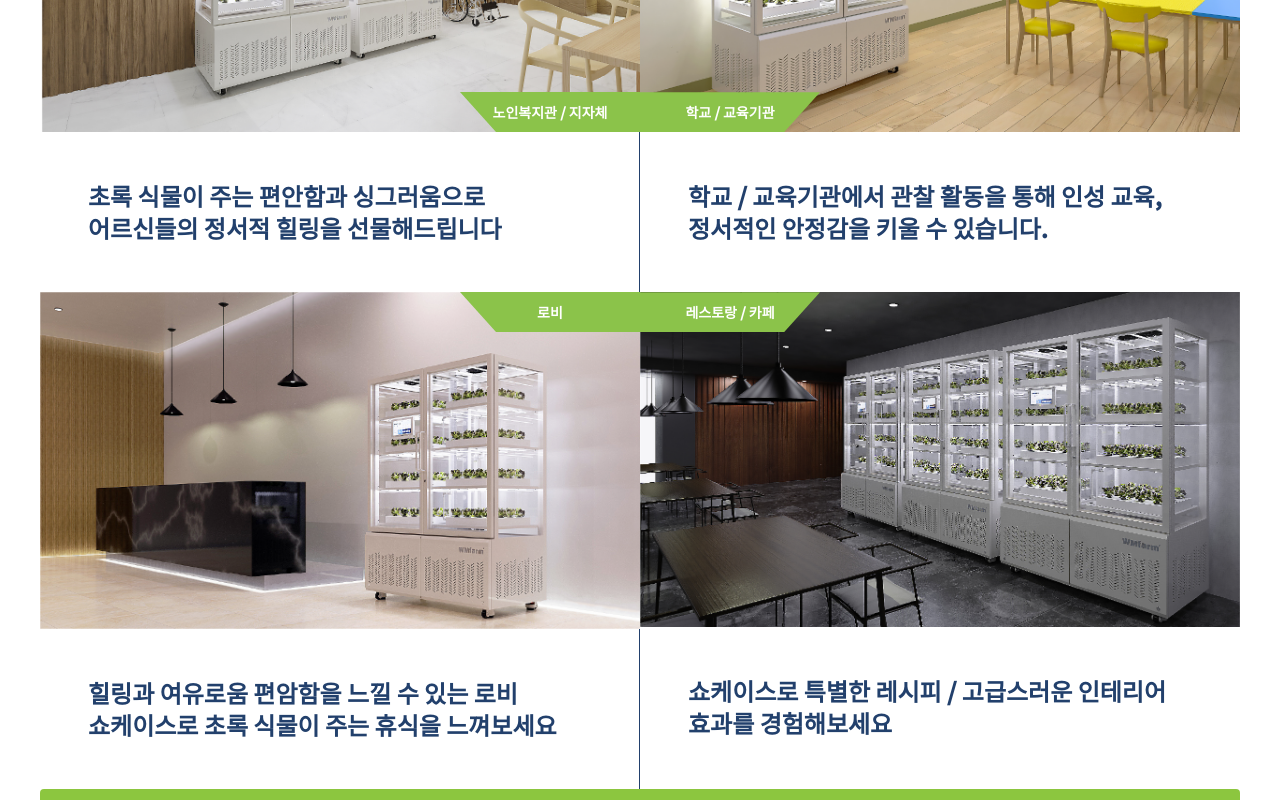
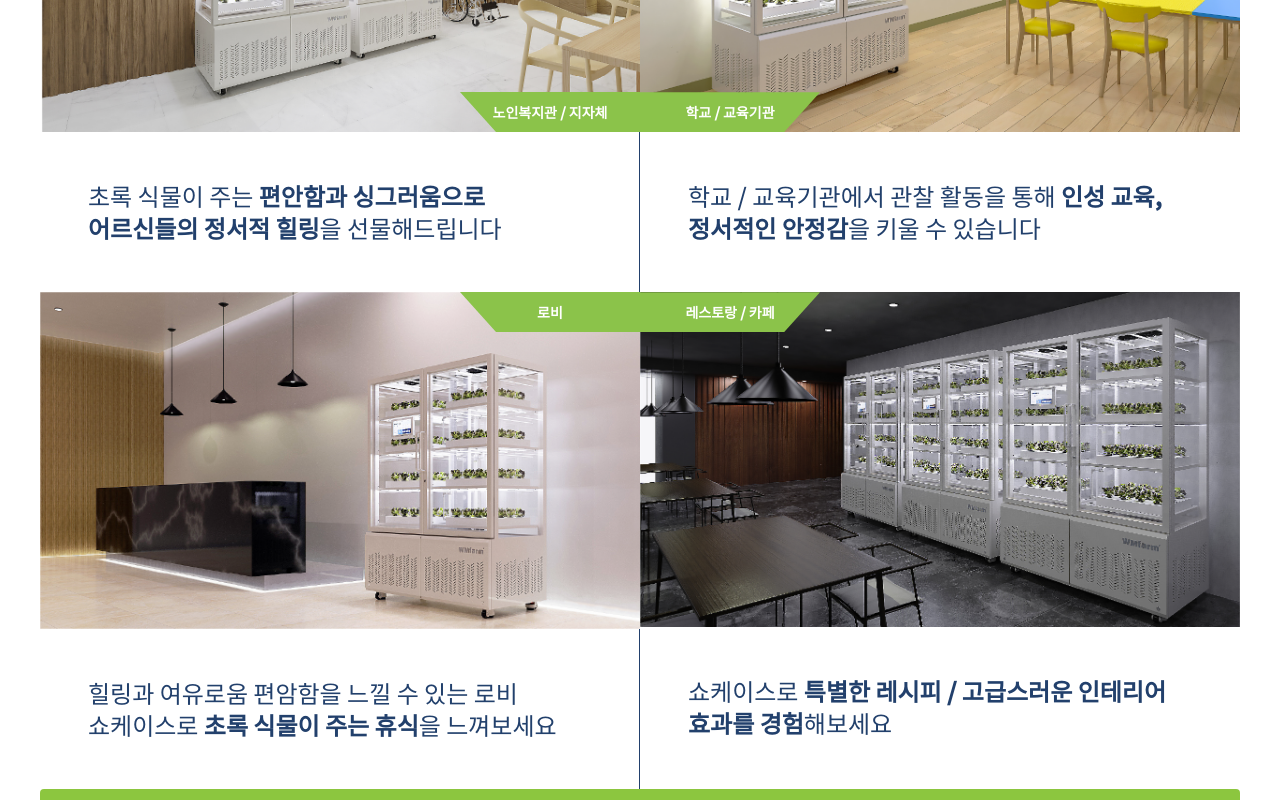
Before and after one commit to ckdwns9121/wm-farm-website, a Next.js app: page / in a window 1280 px wide. Shown: the part 1800-2600 px from the top of the page. Built offline with nearby package versions, Linux system fonts and the light colour scheme.

Commit message:
# 페이지 수정

```diff
--- a/src/app/page.js
+++ b/src/app/page.js
@@ -108,11 +108,12 @@ export default function Home() {
                   </span>
                 </span>
               </div>
-              <div className="item-sub item-border font-bold txt-blue text-xs md:text-2xl p-6 md:p-12 break-keep">
-                <span>
-                  초록 식물이 주는 편안함과 싱그러움으로 어르신들의 정서적
-                  힐링을 선물해드립니다
+              <div className="item-sub item-border font-midium txt-blue text-xs md:text-2xl p-6 md:p-12 break-keep">
+                초록 식물이 주는{" "}
+                <span className="font-bold">
+                  편안함과 싱그러움으로 어르신들의 정서적 힐링
                 </span>
+                을 선물해드립니다
               </div>
             </div>
             <div className="showcase-item">
@@ -131,11 +132,10 @@ export default function Home() {
                   </div>
                 </div>
               </div>
-              <div className="item-sub font-bold txt-blue text-xs md:text-2xl  p-6 md:p-12 break-keep ">
-                <span>
-                  학교 / 교육기관에서 관찰 활동을 통해 인성 교육, 정서적인
-                  안정감을 키울 수 있습니다.
-                </span>
+              <div className="item-sub font-midium txt-blue text-xs md:text-2xl  p-6 md:p-12 break-keep ">
+                학교 / 교육기관에서 관찰 활동을 통해{" "}
+                <span className="font-bold">인성 교육, 정서적인 안정감</span>을
+                키울 수 있습니다
               </div>
             </div>
           </div>
@@ -155,11 +155,10 @@ export default function Home() {
                   height={500}
                 />
               </div>
-              <div className="item-sub item-border font-bold txt-blue text-xs md:text-2xl p-6 md:p-12 break-keep">
-                <p>
-                  힐링과 여유로움 편암함을 느낄 수 있는 로비 쇼케이스로 초록
-                  식물이 주는 휴식을 느껴보세요
-                </p>
+              <div className="item-sub item-border font-midium txt-blue text-xs md:text-2xl p-6 md:p-12 break-keep">
+                힐링과 여유로움 편암함을 느낄 수 있는 로비 쇼케이스로{" "}
+                <span className="font-bold">초록 식물이 주는 휴식</span>을
+                느껴보세요
               </div>
             </div>
 
@@ -179,11 +178,12 @@ export default function Home() {
                   height={500}
                 />
               </div>
-              <div className="item-sub font-bold txt-blue text-xs md:text-2xl p-6 md:p-12 break-keep">
-                <span>
-                  쇼케이스로 특별한 레시피 / 고급스러운 인테리어 효과를
-                  경험해보세요
+              <div className="item-sub font-midium txt-blue text-xs md:text-2xl p-6 md:p-12 break-keep">
+                쇼케이스로{" "}
+                <span className="font-bold">
+                  특별한 레시피 / 고급스러운 인테리어 효과를 경험
                 </span>
+                해보세요
               </div>
             </div>
           </div>
```
Also changed, not shown: 1 other file (tests, documents, lock files or other folders).
